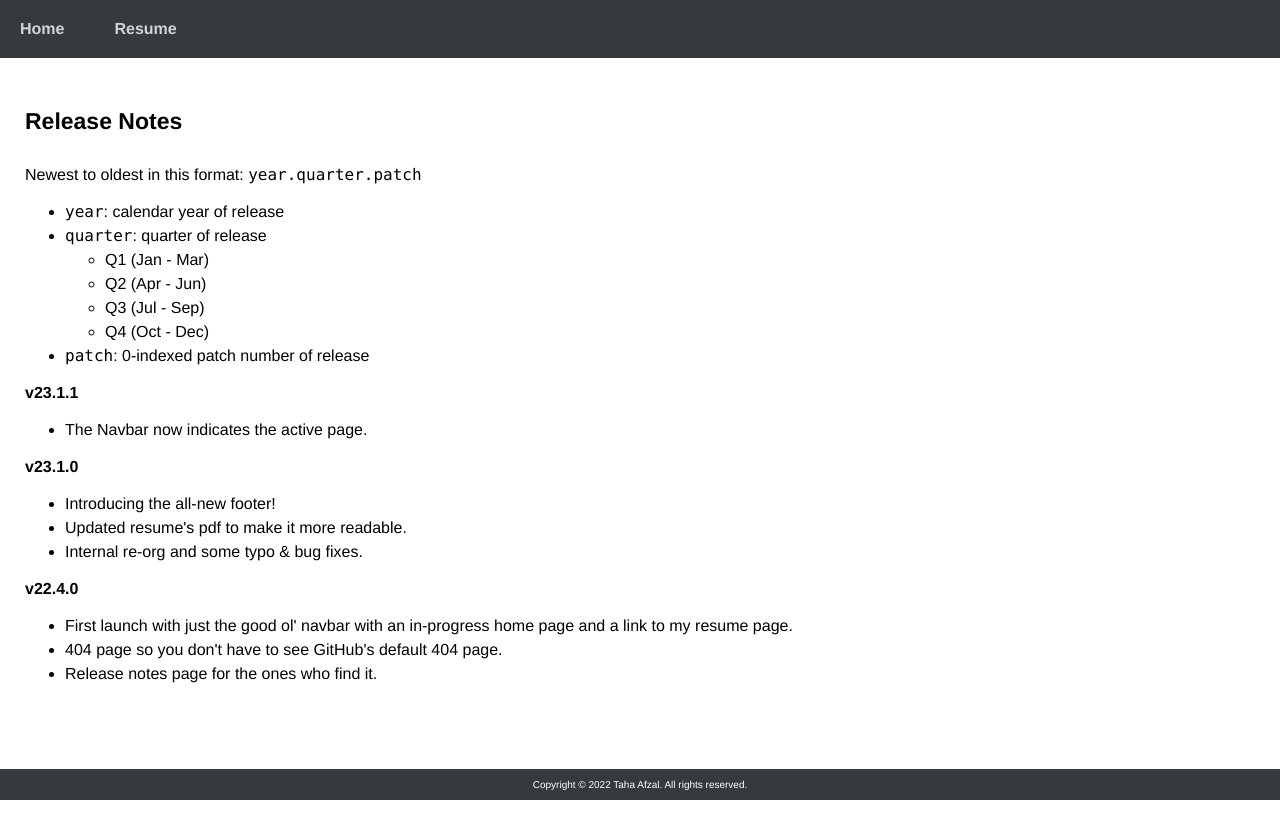
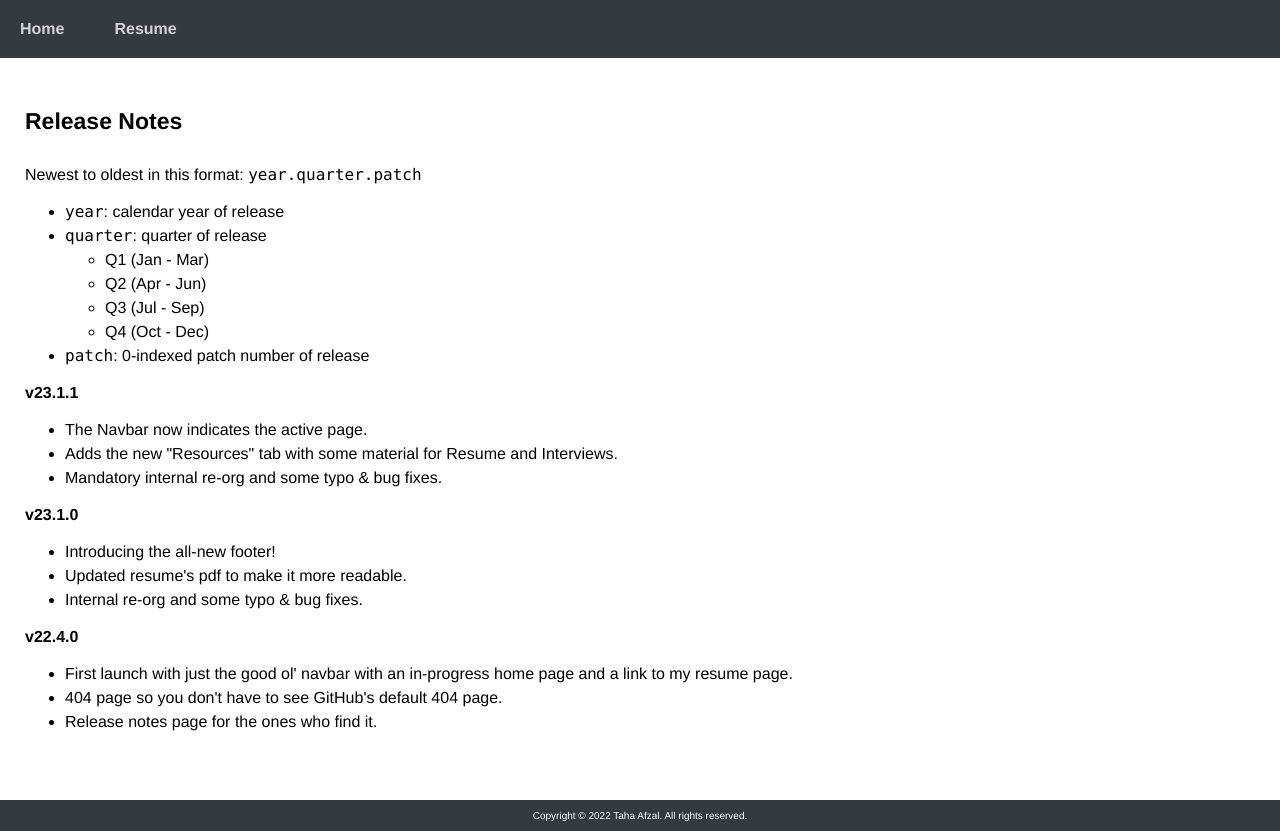
Before and after one commit to tahaafzal5/personal-website-2.0, a React (Create React App) app: page /#/release-notes in a window 1280 px wide. Before the commit the page ends 800 px from the top, so only its background shows below. Built offline with nearby package versions, Linux system fonts and the light colour scheme.

Commit message:
Add Release Notes for 23.1.1

```diff
--- a/src/Pages/ReleaseNotes/ReleaseNotes.js
+++ b/src/Pages/ReleaseNotes/ReleaseNotes.js
@@ -31,6 +31,8 @@ function ReleaseNotes() {
                 <p className="version">v23.1.1</p>
                 <ul>
                     <li>The Navbar now indicates the active page.</li>
+                    <li>Adds the new "Resources" tab with some material for Resume and Interviews.</li>
+                    <li>Mandatory internal re-org and some typo & bug fixes.</li>
                 </ul>
             </div>
 
```
